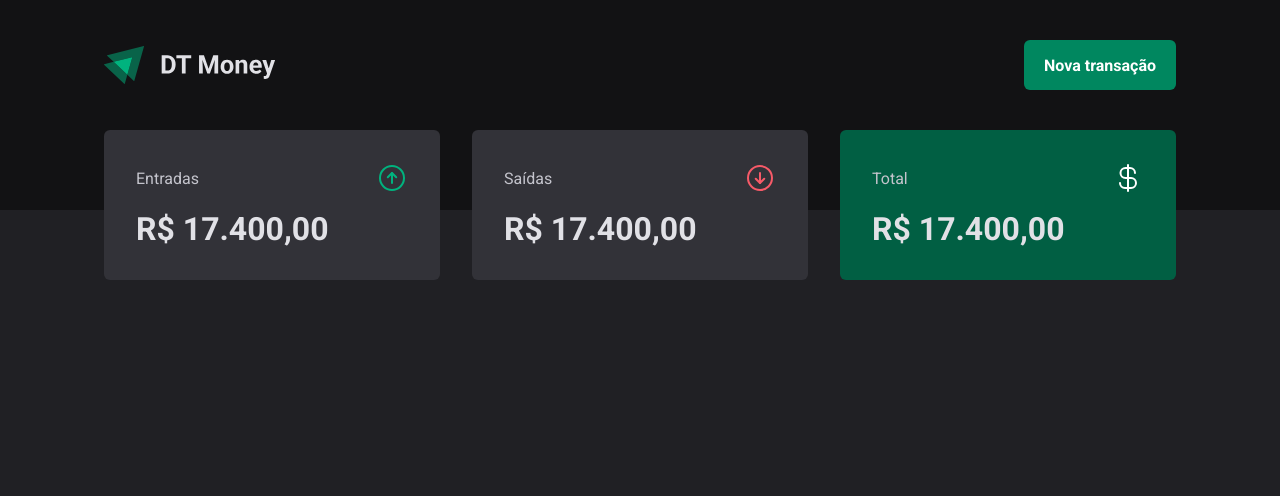
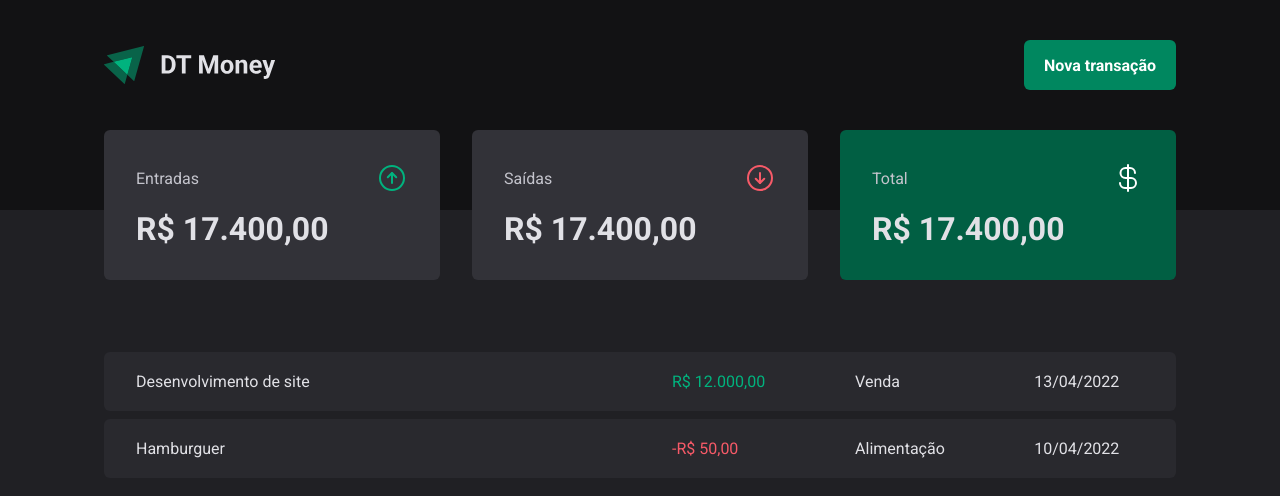
Before and after one commit to taiprogrammer/dt-money, a React (Vite) app: page / in a window 1280 px wide. Shown: the top 496 px of the page. Built offline with nearby package versions, Linux system fonts and the light colour scheme.

Commit message:
transactions table component

```diff
--- a/src/pages/Transactions/Index.tsx
+++ b/src/pages/Transactions/Index.tsx
@@ -1,11 +1,38 @@
 import { Header } from "../../components/Header/Index";
 import { Summary } from "../../components/Summary/Index";
+import {
+  PriceHighlight,
+  TransactionsContainer,
+  TransactionsTable,
+} from "./styles";
 
 export function Transaction() {
   return (
     <div>
       <Header />
       <Summary />
+      <TransactionsContainer>
+        <TransactionsTable>
+          <tbody>
+            <tr>
+              <td width="50%">Desenvolvimento de site</td>
+              <td>
+                <PriceHighlight variant="income">R$ 12.000,00</PriceHighlight>
+              </td>
+              <td>Venda</td>
+              <td>13/04/2022</td>
+            </tr>
+            <tr>
+              <td width="50%">Hamburguer</td>
+              <td>
+                <PriceHighlight variant="outcome">-R$ 50,00</PriceHighlight>
+              </td>
+              <td>Alimentação</td>
+              <td>10/04/2022</td>
+            </tr>
+          </tbody>
+        </TransactionsTable>
+      </TransactionsContainer>
     </div>
   );
 }
--- a/src/pages/Transactions/styles.ts
+++ b/src/pages/Transactions/styles.ts
@@ -0,0 +1,41 @@
+import styled from "styled-components";
+
+export const TransactionsContainer = styled.main`
+  width: 100%;
+  max-width: 1120px;
+  margin: 4rem auto 0;
+  padding: 0 1.5rem;
+`;
+
+export const TransactionsTable = styled.table`
+  width: 100%;
+  border-collapse: separate;
+  border-spacing: 0 0.5rem;
+  /* margin-top: 1.5rem; */
+
+  td {
+    padding: 1.25rem 2rem;
+    background: ${(props) => props.theme["gray-700"]};
+
+    &:first-child {
+      border-top-left-radius: 6px;
+      border-bottom-left-radius: 6px;
+    }
+
+    &:last-child {
+      border-top-right-radius: 6px;
+      border-bottom-right-radius: 6px;
+    }
+  }
+`;
+
+interface PriceHighlightProps {
+  variant: "income" | "outcome";
+}
+
+export const PriceHighlight = styled.span<PriceHighlightProps>`
+  color: ${(props) =>
+    props.variant === "income"
+      ? props.theme["green-300"]
+      : props.theme["red-300"]};
+`;
```
